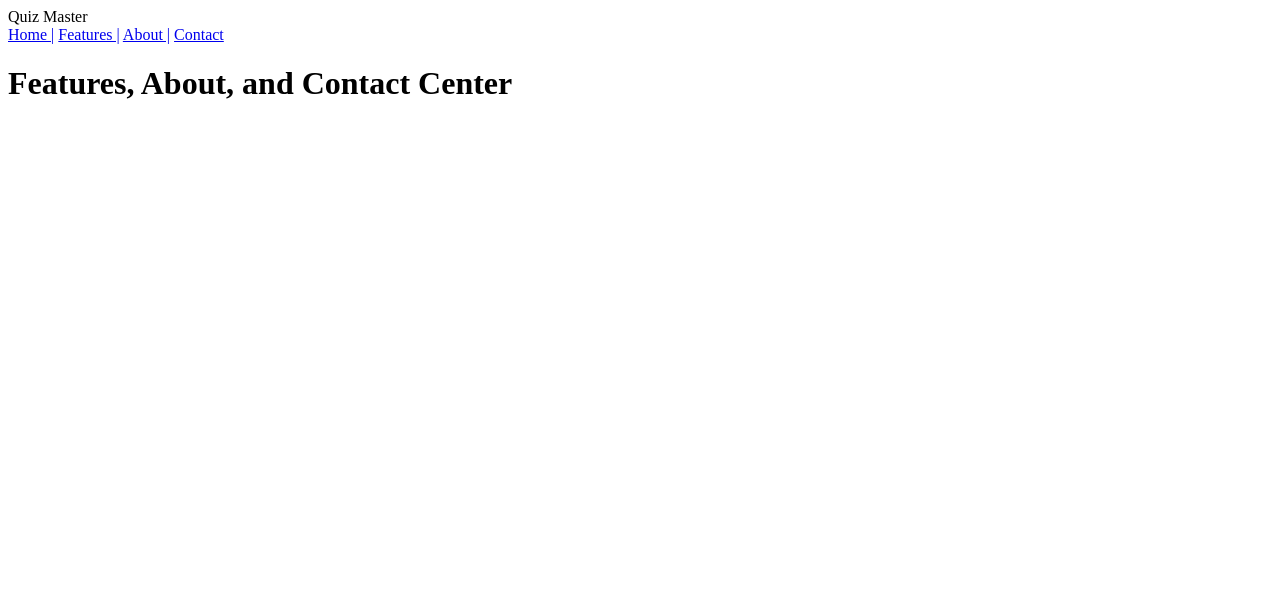
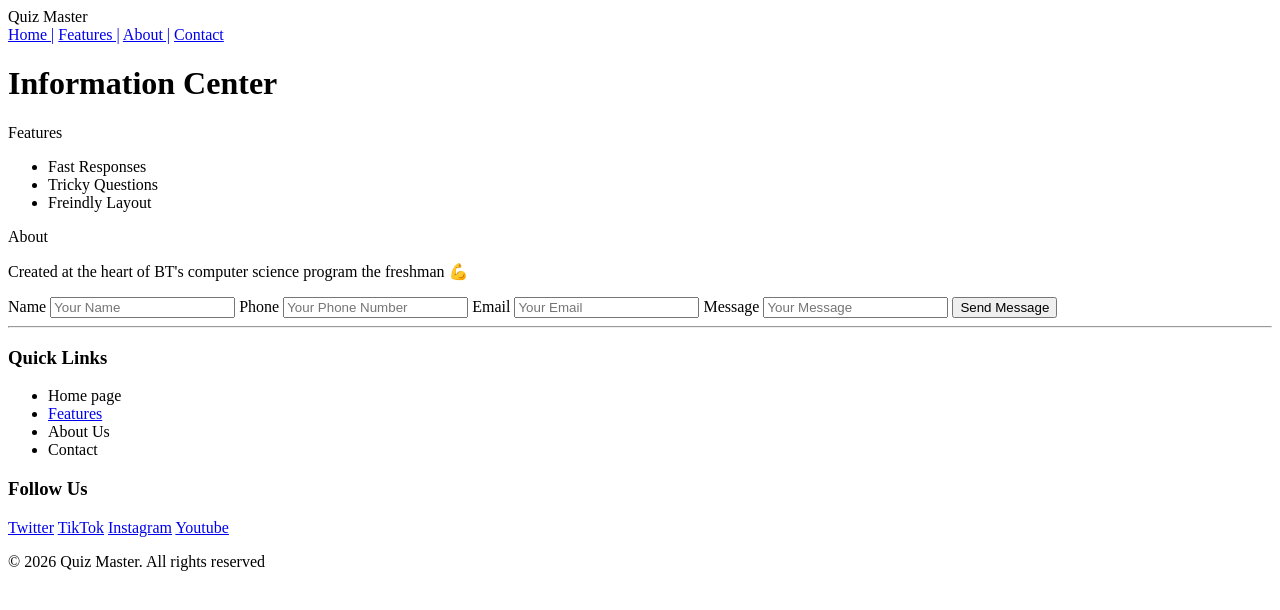
Before and after one commit to abemek29-67/Quiz-Master, a plain HTML site: page features.html in a window 1280 px wide. Drawn offline with Linux system fonts and the light colour scheme.

Commit message:
finished second html file started third

```diff
--- a/features.html
+++ b/features.html
@@ -1,13 +1,16 @@
 <!DOCTYPE html>
 <html lang="en">
+
 <head>
     <!-- Font -->
     <link href="https://fonts.googleapis.com/css2?family=Poppins:wght@400;600;700&display=swap" rel="stylesheet">
     <meta charset="UTF-8">
     <meta name="viewport" content="width=device-width, initial-scale=1.0">
-    <title>Quiz Master Home</title>
+    <title>Quiz Master Information</title>
     <link rel="stylesheet" href="style.css">
+    <link rel="stylesheet" href="script.js">
 </head>
+
 <body>
     <!-- Header Section-->
     <header class="header">
@@ -24,27 +27,89 @@
 
 
     <!-- Header for clarification -->
-<div class="heading">
-<h1>Features, About, and Contact Center</h1>
+    <div class="info-header">
+        <h1>Information Center</h1>
     </div>
 
     <!-- Cards -->
     <section>
         <div class="cards-grid">
-        <div class="features-card"></div>
+            <div class="features-card">
+                <p class="title-feature-card">Features</p>
+                <ul>
+                    <li>Fast Responses</li>
+                    <li>Tricky Questions</li>
+                    <li>Freindly Layout</li>
+                </ul>
+            </div>
 
 
 
-        <div class="about-card"></div>
+            <div class="about-card">
+                <p class="title-about-card">About</p>
+                <p>
+                    Created at the heart of BT's computer
+                    science program the freshman 💪
+                </p>
+            </div>
 
 
 
-        <div class="contact-card"></div>
+            <div class="contact-card">
+                <form action="#" method="post">
+                    <label for="name">Name</label>
+                    <input type="text" id="name" placeholder="Your Name">
+
+                    <label for="phone">Phone</label>
+                    <input type="number" id="phone" name="phone" placeholder="Your Phone Number">
+
+                    <label for="email">Email</label>
+                    <input type="email" id="email" name="email" placeholder="Your Email">
+
+                    <label for="message">Message</label>
+                    <input type="message" id="message" name="message" rows="6" placeholder="Your Message">
+
+                    <button type="submit" class="contact-btn">Send Message</button>
+                </form>
+            </div>
         </div>
     </section>
 
 
+    <!-- Quick Links and Footer -->
+    <hr>
+    <footer class="footer">
+        <!-- first column -->
+        <div class="footer-content">
+            <div class="footer-section">
+                <h3>Quick Links</h3>
+                <ul class="footer-links">
+                    <li><a href="#Home"></a>Home page</li>
+                    <li><a href="#Features">Features</a></li>
+                    <li><a href="#About"></a>About Us</li>
+                    <li><a href="#Contact"></a>Contact</li>
+                </ul>
+            </div>
+            <!-- second column -->
+            <div class="footer-section">
+                <h3>Follow Us</h3>
+                <div class="social-links">
+                    <a href="https://x.com/" target="_blank">Twitter</a>
+                    <a href="https://www.tiktok.com/" target="_blank">TikTok</a>
+                    <a href="https://www.instagram.com/" target="_blank">Instagram</a>
+                    <a href="https://www.youtube.com/" target="_blank">Youtube</a>
+                </div>
+            </div>
+
+            <!-- Copy Right -->
+            <div class="footer-bottom">
+                <p>&copy; 2026 Quiz Master. All rights reserved</p>
+            </div>
+
+        </div>
+    </footer>
 
 
 </body>
+
 </html>
```
Also changed, not shown: Index.html (+1 -0 lines), quiz.html (+17 -2 lines). Lines whose indentation alone changed are shown as unchanged.
